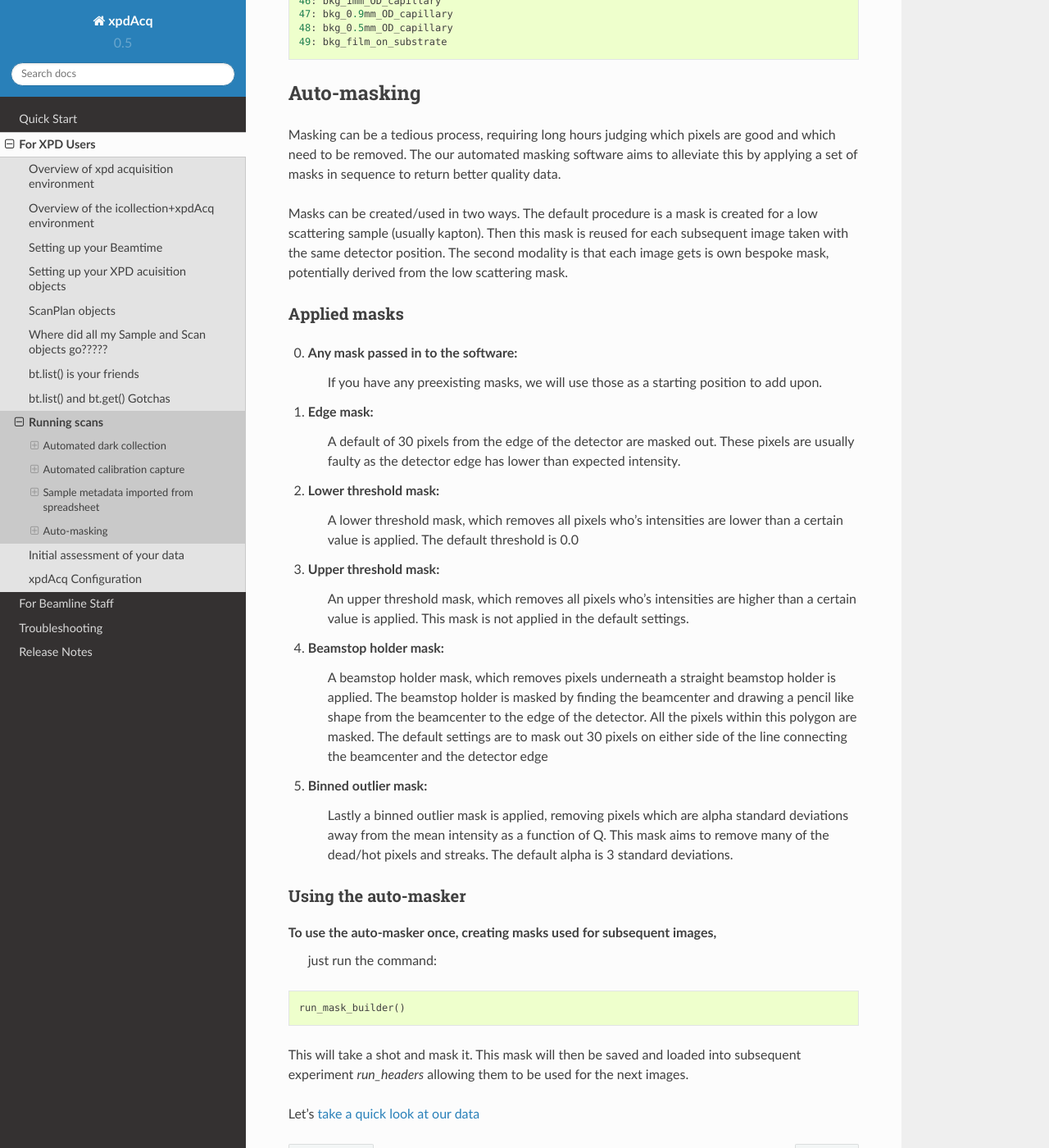
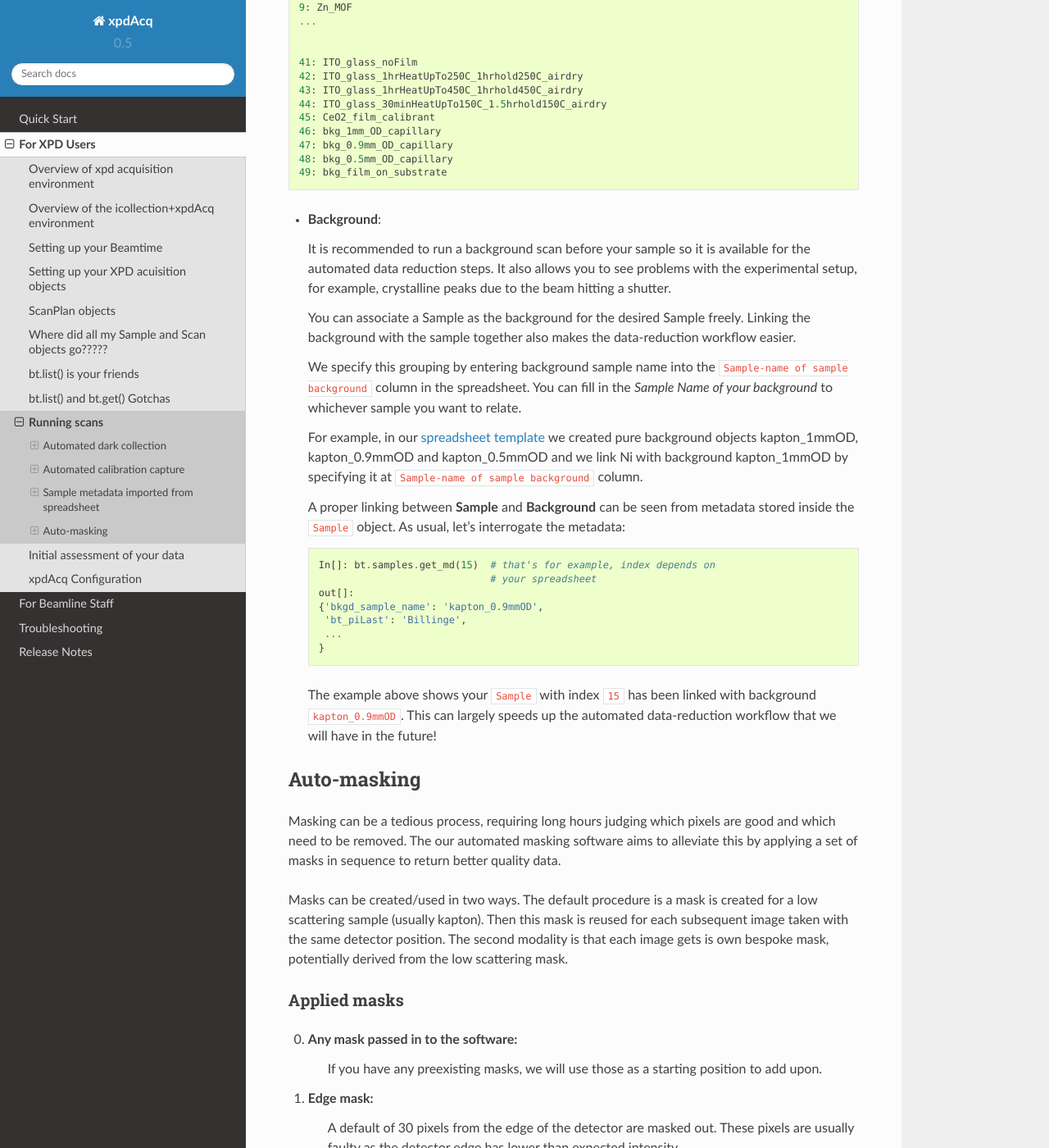
Before and after one commit to xpdAcq/xpdAcq, a Sphinx documentation site: the page built from doc/usb_Running.rst, in a window 1280 px wide and 1400 px high, scrolled down 8790 px. Shown: the whole window at 82% size. Built offline with Sphinx 7.4.7 and the Read the Docs theme 2.0.0, drawn with Linux system fonts in a browser that asks for light colours; some of the changed text lies outside the part shown.

Commit message:
DOC: refactor import_sample_info documentation

```diff
--- a/doc/quickstart.rst
+++ b/doc/quickstart.rst
@@ -378,7 +378,7 @@
 the automated data reduction steps.  It also allows you to see problems with the experimental
 setup, for example, crystalline peaks due to the beam hitting a shutter.
 
-In general, you can associate the background with your sample :ref:`as you wish <import_sample>` and we can bundle them together in our analysis workflow later. Running a background scan then becomes exactly the same as running a normal scan. Here is how we suggest to do:
+In general, you can associate the background with your sample :ref:`as you wish <background_obj>` and we can bundle them together in our analysis workflow later. Running a background scan then becomes exactly the same as running a normal scan. Here is how we suggest to do:
 
  1. Load the background sample (e.g., empty kapton tube) on the instrument
  2. In your ``collection-yyQn.x`` terminal type
--- a/doc/usb_Running.rst
+++ b/doc/usb_Running.rst
@@ -197,7 +197,7 @@
     In short,
 
     * acquisition time is the collection time for a single frame from area detector.
-    This can take values between 0.1s to 5s.
+      This can take values between 0.1s to 5s.
 
     * exposure time is the user-defined total acquisition time
 
@@ -205,8 +205,8 @@
 
   .. code-block:: python
 
-    glbl.auto_dark = False
-    glbl.shutter_control = False
+    glbl['auto_dark'] = False
+    glbl['shutter_control'] = False
 
 
   And the duration of your dark window can be modified by:
@@ -214,7 +214,7 @@
 
   .. code-block:: python
 
-    glbl.dk_window = 200 # in minutes. default is 3000 minutes
+    glbl['dk_window'] = 200 # in minutes. default is 3000 minutes
 
 
   Having ``auto_dark`` set to ``True`` is strongly recommended as this enables
@@ -269,9 +269,9 @@
 
 
 2. After ring selection, click on the *original* terminal and hit ``<enter>``.
-  Then you will be requested to supply indices of rings you just selected.
-  Remember index **starts from 0** as we are using ``python``.
-  After supplying all indices, you should have a window to show your calibration:
+   Then you will be requested to supply indices of rings you just selected.
+   Remember index **starts from 0** as we are using ``python``.
+   After supplying all indices, you should have a window to show your calibration:
 
 
   .. image:: ./img/calib_08.png
@@ -298,7 +298,7 @@
   saved under ``/home/xf28id1/xpdUser/config_base``
 
 
-Alright, you are done then! With ``automated calibration capture`` feature, ``xpdAcq``
+Alright, you are done then! With **automated calibration capture** feature, ``xpdAcq``
 will load calibration parameters from the most recent config file.
 
 
@@ -319,25 +319,20 @@
 
 
 In order import sample metadata from spreadsheet, we would need you to have a
-pre-filled spreadsheet with name ``<saf_number>_sample.xls`` sit in ``xpdConfig``
+pre-filled spreadsheet with name ``<saf_number>_sample.xls`` sit in ``xpduser/import``
 directory. Then the import process is simply:
 
 
 .. code-block:: python
 
 
-  import_sample(300564, bt) # SAF number is 300564 to current beamtime
-                            # beamtime object , bt, with SAF number 300564 has created
-                            # file with 300564_sample.xls exists in ``xpdConfig`` directory
+  import_sample_info()
+
+``xpdAcq`` will grab the ``saf_number`` and ``bt`` for current beamtime, so make sure you have your spreadsheet named with proper format. For example, if your SAF number is ``300179``, then you should have your pre-populated spreadsheet with the name as ``300179_sample.xls``, sit inside ``xpdUser/import`` directory.
 
 
-.. note::
-
-
-  Usually ``xpdAcq`` will grab the ``saf_number`` and ``bt`` to current beamtime for you,
-  so you can simply run ``import_sample()``. However, if you want to load in different
-  spreadsheets, you can also import it by explicitly typing in ``saf_number``.
-
+To parse the information filled inside your spreadsheet, we have designed
+several rules and here are the explantion to each of the rules.
 
 comma separated fields
 ^^^^^^^^^^^^^^^^^^^^^^
@@ -377,7 +372,7 @@
 ^^^^^^^^^^^
 
 
-  Fields used to store a person's name in ``first name last name`` format.
+  Fields that are used to store a person's name in ``first name last name`` format.
 
 
   Each person's first and last name will be searchable later on.
@@ -459,7 +454,26 @@
   header. Also a search on ``Nacl=0.09`` will include this header as well.
 
 
-.. _background_obj:
+dictonary-like fields
+^^^^^^^^^^^^^^^^^^^^^
+
+  Fields that are utilized to store information as ``key-value pair`` format.
+  Standard format of it is ``key: value`` and it also follows the comma-separate rule
+
+  Fields following this parsing rule are:
+
+  =====================================  ===================================
+  ``structrual database ID for phases``  database name and the ID for
+                                         sample phases
+  =====================================  ===================================
+
+  Example on dictionary-like fields:
+
+
+  .. code-block:: none
+
+
+    ICSD:41120, CCDC:850926 ----> {'ICSD': '41120', 'CCDC': '850926'}
 
 
 Sample Objects
@@ -519,8 +529,44 @@
   48: bkg_0.5mm_OD_capillary
   49: bkg_film_on_substrate
 
+.. _background_obj:
 
+* **Background**:
 
+  It is recommended to run a background scan before your sample so it is available for
+  the automated data reduction steps.  It also allows you to see problems with the
+  experimental setup, for example, crystalline peaks due to the beam hitting a shutter.
+
+  You can associate a Sample as the background for the desired
+  Sample freely. Linking the background with the sample together also makes the
+  data-reduction workflow easier.
+
+  We specify this grouping by entering background sample name into the
+  ``Sample-name of sample background``  column in the spreadsheet. You can
+  fill in the *Sample Name of your background* to whichever sample you want to relate.
+
+  For example, in our `spreadsheet template <https://groups.google.com/forum/?utm_medium=email&utm_source=footer#!topic/xpd-users/_6NSRWg_-l0>`_ we created pure background
+  objects kapton_1mmOD, kapton_0.9mmOD and kapton_0.5mmOD
+  and we link Ni with background kapton_1mmOD by specifying it
+  at ``Sample-name of sample background`` column.
+
+  A proper linking between **Sample** and **Background** can be seen
+  from metadata stored inside the ``Sample`` object. As usual, let's
+  interrogate the metadata:
+
+  .. code-block:: python
+
+    In[]: bt.samples.get_md(15)  # that's for example, index depends on
+                                 # your spreadsheet
+    out[]:
+    {'bkgd_sample_name': 'kapton_0.9mmOD',
+     'bt_piLast': 'Billinge',
+     ...
+    }
+
+  The example above shows your ``Sample`` with index ``15`` has been
+  linked with background ``kapton_0.9mmOD``. This can largely speeds up
+  the automated data-reduction workflow that we will have in the future!
 
 .. _auto_mask:
 
@@ -587,8 +633,9 @@
 Using the auto-masker
 ^^^^^^^^^^^^^^^^^^^^^
 To use the auto-masker once, creating masks used for subsequent images,
- just run the command:
-.. code-block:: python
+just run the command:
+
+ .. code-block:: python
 
 
   run_mask_builder()
```
Also changed, not shown: other parts of doc/quickstart.rst (+1 -1 lines), other parts of doc/usb_Running.rst (+16 -20 lines).
